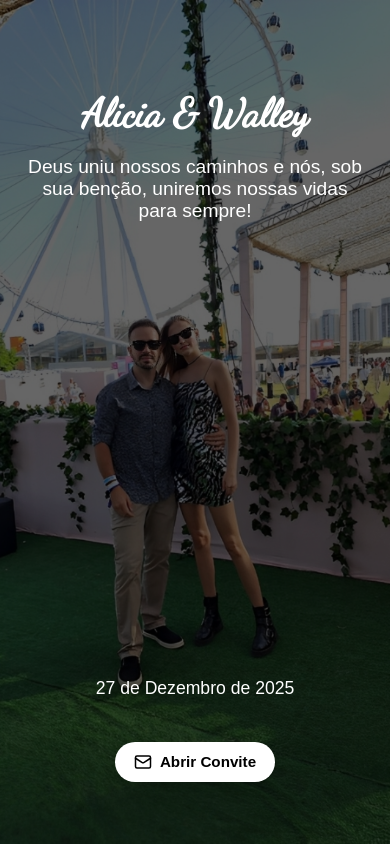
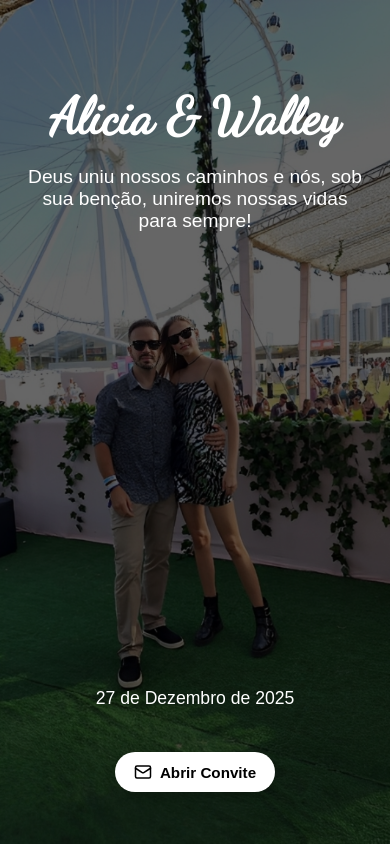
Before and after one commit to anazambarda/convite-alicia-walley, a React (Vite) app: page / in a window 390 px wide. Built offline with nearby package versions, Linux system fonts and the light colour scheme.

Commit message:
ajustando nome parte 2

```diff
--- a/src/styles/TelaInicial.css
+++ b/src/styles/TelaInicial.css
@@ -88,11 +88,12 @@
     padding: 1.5rem;
   }
 
-  .conteudo.mobile .topo h1 {
-    font-family: 'Dancing Script', cursive;
-    font-size: 2.5rem;
-    margin-bottom: 0.5rem;
-  }
+.conteudo.mobile .topo h1 {
+  font-family: 'Dancing Script', cursive;
+  font-size: 3.2rem; /* Aumentado */
+  margin-bottom: 0.5rem;
+}
+
 
   .conteudo.mobile .topo .data {
     font-size: 1.2rem;
```
